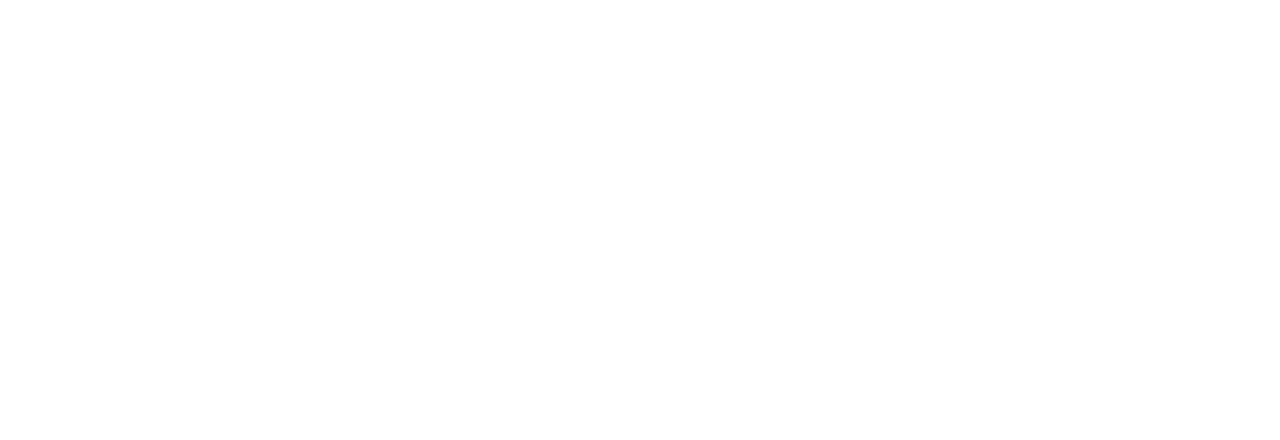
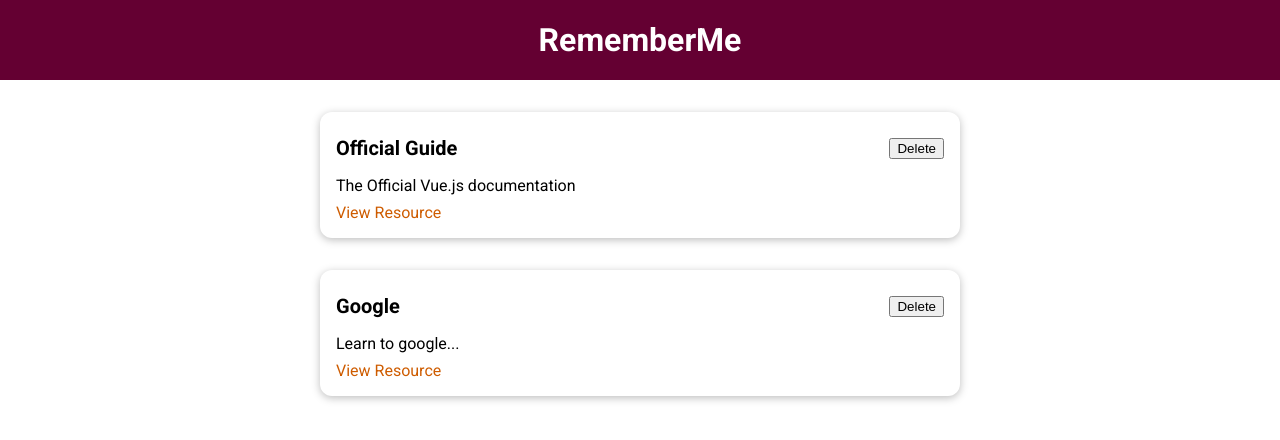
Before and after one commit to rahulkotla2/Reource-Storing-App, a Vue app: page / in a window 1280 px wide. Shown: the top 440 px of the page. Built offline with nearby package versions, Linux system fonts and the light colour scheme.

Commit message:
Adding the Components - BaseCard,TheHeader,StoredResources,LearningResource with good UI

```diff
--- /dev/null
+++ b/src/App.vue
@@ -0,0 +1,47 @@
+<template>
+  <the-header title="RememberMe"></the-header>
+    <stored-resources :resources="storedResources"></stored-resources>
+</template>
+
+<script>
+  import StoredResources from "./components/learning-resources/StoredResources.vue";
+  import TheHeader from "./components/layouts/TheHeader.vue";
+export default {
+  components: {
+    StoredResources,
+    TheHeader,
+  },
+  data() {
+    return {
+      storedResources: [{
+        id: 'official-guide',
+        title: 'Official Guide',
+        description: 'The Official Vue.js documentation',
+        link: 'http://vuejs.org'
+      },
+      {
+        id: 'google',
+        title: 'Google',
+        description: 'Learn to google...',
+        link: 'http://google.org'
+      }]
+    }
+  }
+}
+</script>
+
+<style >
+@import url('https://fonts.googleapis.com/css2?family=Roboto:wght@400;700&display=swap');
+
+* {
+  box-sizing: border-box;
+}
+
+html {
+  font-family: 'Roboto', sans-serif;
+}
+
+body {
+  margin: 0;
+}
+</style>
--- /dev/null
+++ b/src/components/UI/BaseCard.vue
@@ -0,0 +1,21 @@
+<template>
+    <div>
+        <slot></slot>
+    </div>
+</template>
+
+<script>
+export default {
+
+}
+</script>
+
+<style scoped>
+div {
+    border-radius: 12px;
+    box-shadow: 0 2px 8px rgba(0, 0, 0, 0.26);
+    padding: 1rem;
+    margin: 2rem auto;
+    max-width: 40rem;
+}
+</style>
--- /dev/null
+++ b/src/components/layouts/TheHeader.vue
@@ -0,0 +1,27 @@
+<template>
+    <header>
+        <h1>{{ title }}</h1>
+    </header>
+</template>
+
+<script>
+export default {
+    props: ['title']
+}
+</script>
+
+<style scoped>
+header {
+    width: 100%;
+    height: 5rem;
+    background-color: #640032;
+    display: flex;
+    justify-content: center;
+    align-items: center;
+}
+
+header h1 {
+    color: white;
+    margin: 0;
+}
+</style>
--- /dev/null
+++ b/src/components/learning-resources/LearningResource.vue
@@ -0,0 +1,52 @@
+<template>
+  <li>
+    <base-card>
+      <header>
+        <h3>{{ title }}</h3>
+        <button>Delete</button>
+      </header>
+      <p>{{ description }}</p>
+      <nav>
+        <a :href="link">View Resource</a>
+      </nav>
+    </base-card>
+    </li>
+</template>
+
+<script>
+export default {
+  props: ['title', 'description', 'link']
+}
+</script>
+
+<style scoped>
+li {
+  margin: auto;
+  max-width: 40rem;
+}
+
+header {
+  display: flex;
+  justify-content: space-between;
+  align-items: center;
+}
+
+h3 {
+  font-size: 1.25rem;
+  margin: 0.5rem 0;
+}
+
+p {
+  margin: 0.5rem 0;
+}
+
+a {
+  text-decoration: none;
+  color: #ce5c00;
+}
+
+a:hover,
+a:active {
+  color: #c89300;
+}
+</style>
--- /dev/null
+++ b/src/components/learning-resources/StoredResources.vue
@@ -0,0 +1,27 @@
+<template>
+    <ul>
+        <learning-resource v-for="res in resources" :key="res.id" :title="res.title" :description="res.description"
+            :link="res.link">
+        </learning-resource>
+    </ul>
+</template>
+
+<script>
+import LearningResource from "./LearningResource.vue";
+export default {
+    components: {
+        LearningResource,
+    },
+    props: ['resources']
+}
+</script>
+
+<style scoped>
+ul {
+    list-style: none;
+    margin: 0;
+    padding: 0;
+    margin: auto;
+    max-width: 40rem;
+}
+</style>
```
Also changed, not shown: src/main.js (+6 -1 lines).
